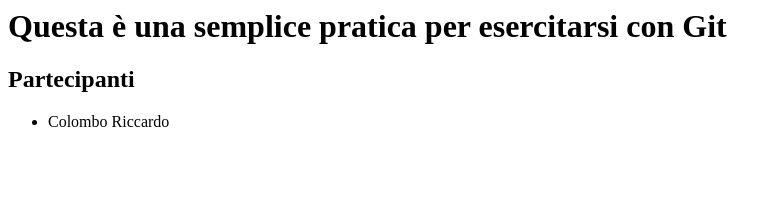
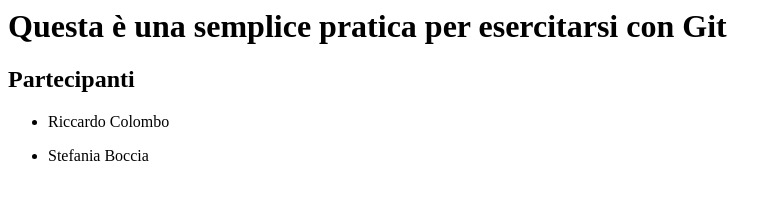
Before and after one commit to tinto89/Pratica-Git-per-Epicode, a plain HTML site: page index.html in a window 1280 px wide. Shown: the whole page, without its empty margins (0-782 px from the left). Drawn offline with Linux system fonts and the light colour scheme.

Commit message:
featured: aggiunta nome di Stefania Boccia

```diff
--- a/index.html
+++ b/index.html
@@ -9,7 +9,8 @@
       <h1>Questa è una semplice pratica per esercitarsi con Git</h1>
       <h2>Partecipanti</h2>
       <ul>
-        <li><p>Colombo Riccardo</p></li>
+        <li><p>Riccardo Colombo</p></li>
+        <li><p>Stefania Boccia</p></li>
       </ul>
     </main>
   </body>
```
